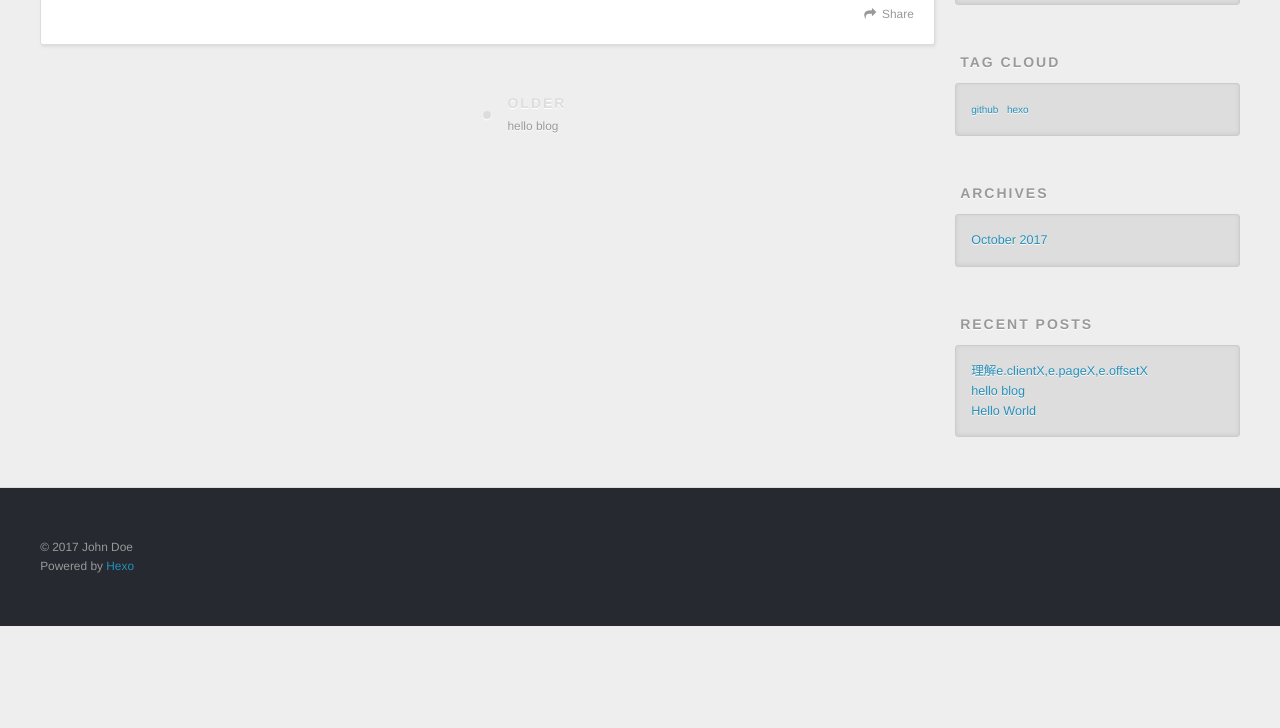
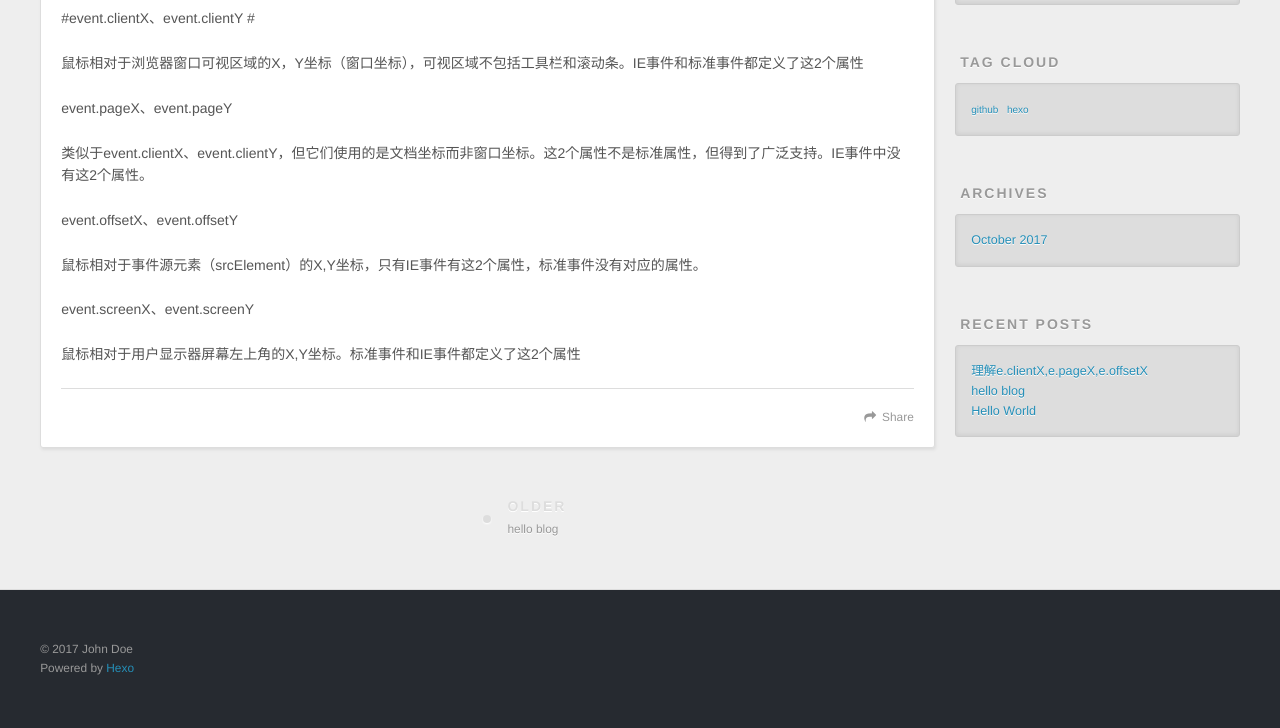
Before and after one commit to momoxiaobai/momoxiaobai.github.io, a plain HTML site: page 2017/10/07/理解e-clientX-e-pageX-e-offsetX/index.html in a window 1280 px wide. Shown: the part 446-1174 px from the top of the page. Before the commit the page ends 1072 px from the top, so only its background shows below. Drawn offline with nearby package versions, Linux system fonts and the light colour scheme.

Commit message:
Site updated: 2017-10-07 16:32:58

```diff
--- a/2017/10/07/理解e-clientX-e-pageX-e-offsetX/index.html
+++ b/2017/10/07/理解e-clientX-e-pageX-e-offsetX/index.html
@@ -5,13 +5,16 @@
 
   <title>理解e.clientX,e.pageX,e.offsetX | 小鹿的Blog</title>
   <meta name="viewport" content="width=device-width, initial-scale=1, maximum-scale=1">
-  <meta property="og:type" content="article">
+  <meta name="description" content="#event.clientX、event.clientY  # 鼠标相对于浏览器窗口可视区域的X，Y坐标（窗口坐标），可视区域不包括工具栏和滚动条。IE事件和标准事件都定义了这2个属性 event.pageX、event.pageY 类似于event.clientX、event.clientY，但它们使用的是文档坐标而非窗口坐标。这2个属性不是标准属性，但得到了广泛支持。IE事件中没有这2个属性。">
+<meta property="og:type" content="article">
 <meta property="og:title" content="理解e.clientX,e.pageX,e.offsetX">
 <meta property="og:url" content="http://yoursite.com/2017/10/07/理解e-clientX-e-pageX-e-offsetX/index.html">
 <meta property="og:site_name" content="小鹿的Blog">
-<meta property="og:updated_time" content="2017-10-07T07:31:49.237Z">
+<meta property="og:description" content="#event.clientX、event.clientY  # 鼠标相对于浏览器窗口可视区域的X，Y坐标（窗口坐标），可视区域不包括工具栏和滚动条。IE事件和标准事件都定义了这2个属性 event.pageX、event.pageY 类似于event.clientX、event.clientY，但它们使用的是文档坐标而非窗口坐标。这2个属性不是标准属性，但得到了广泛支持。IE事件中没有这2个属性。">
+<meta property="og:updated_time" content="2017-10-07T08:24:06.443Z">
 <meta name="twitter:card" content="summary">
 <meta name="twitter:title" content="理解e.clientX,e.pageX,e.offsetX">
+<meta name="twitter:description" content="#event.clientX、event.clientY  # 鼠标相对于浏览器窗口可视区域的X，Y坐标（窗口坐标），可视区域不包括工具栏和滚动条。IE事件和标准事件都定义了这2个属性 event.pageX、event.pageY 类似于event.clientX、event.clientY，但它们使用的是文档坐标而非窗口坐标。这2个属性不是标准属性，但得到了广泛支持。IE事件中没有这2个属性。">
 
     <link rel="alternate" href="/atom.xml" title="小鹿的Blog" type="application/atom+xml">
 
@@ -82,11 +85,19 @@
 
     <div class="article-entry" itemprop="articleBody">
 
+        <p>#event.clientX、event.clientY  #</p>
+<p>鼠标相对于浏览器窗口可视区域的X，Y坐标（窗口坐标），可视区域不包括工具栏和滚动条。IE事件和标准事件都定义了这2个属性</p>
+<p>event.pageX、event.pageY</p>
+<p>类似于event.clientX、event.clientY，但它们使用的是文档坐标而非窗口坐标。这2个属性不是标准属性，但得到了广泛支持。IE事件中没有这2个属性。</p>
+<p>event.offsetX、event.offsetY</p>
+<p>鼠标相对于事件源元素（srcElement）的X,Y坐标，只有IE事件有这2个属性，标准事件没有对应的属性。</p>
+<p>event.screenX、event.screenY</p>
+<p>鼠标相对于用户显示器屏幕左上角的X,Y坐标。标准事件和IE事件都定义了这2个属性</p>
 
 
     </div>
     <footer class="article-footer">
-      <a data-url="http://yoursite.com/2017/10/07/理解e-clientX-e-pageX-e-offsetX/" data-id="cj8h1p5ap0002p0m6517i1n52" class="article-share-link">Share</a>
+      <a data-url="http://yoursite.com/2017/10/07/理解e-clientX-e-pageX-e-offsetX/" data-id="cj8h2aty30000s8m6j71t5u4x" class="article-share-link">Share</a>
 
 
     </footer>
```
Also changed, not shown: 2017/10/01/hello-blog/index.html (+1 -1 lines), 2017/10/01/hello-world/index.html (+1 -1 lines), index.html (+11 -3 lines).
